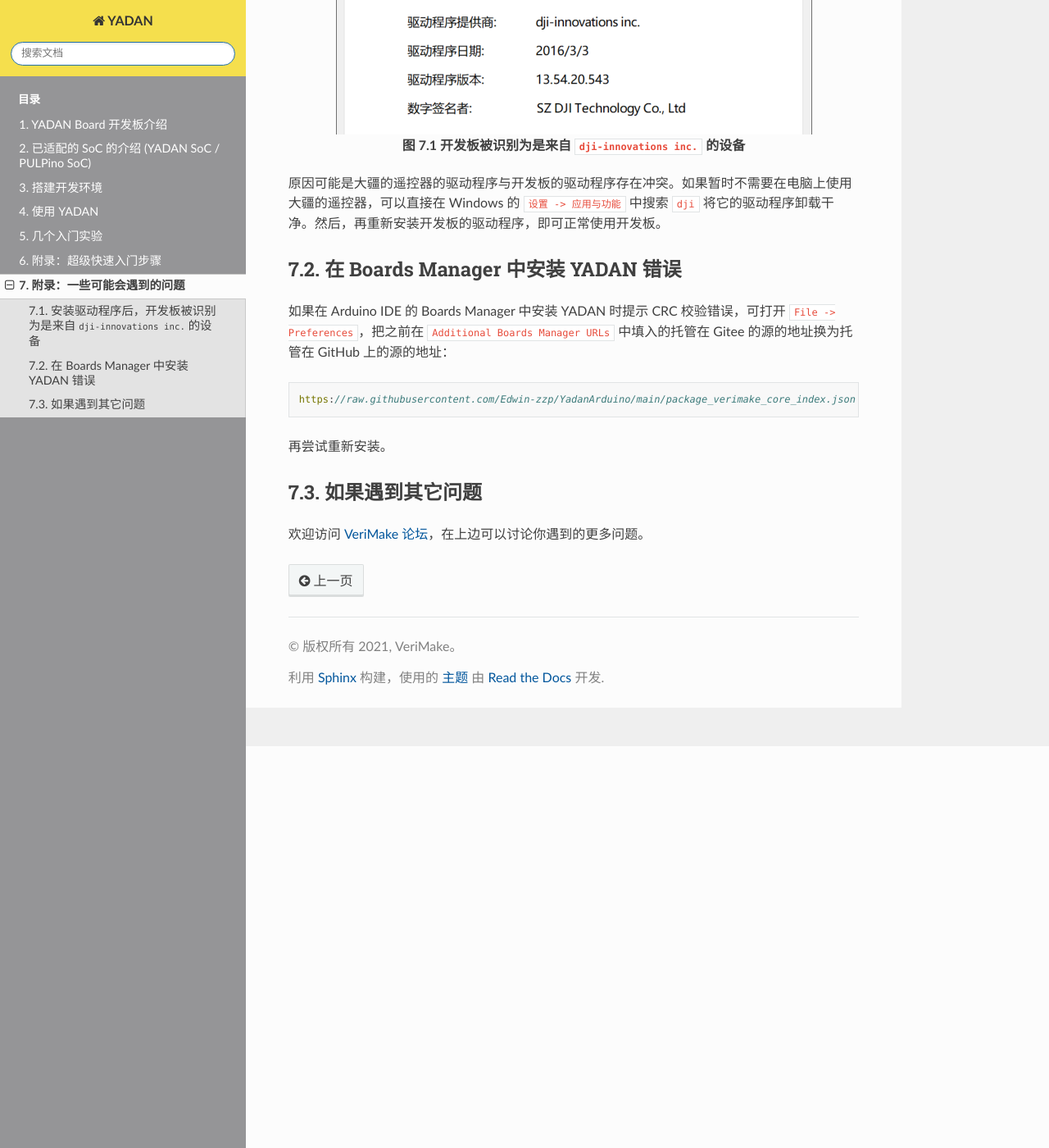
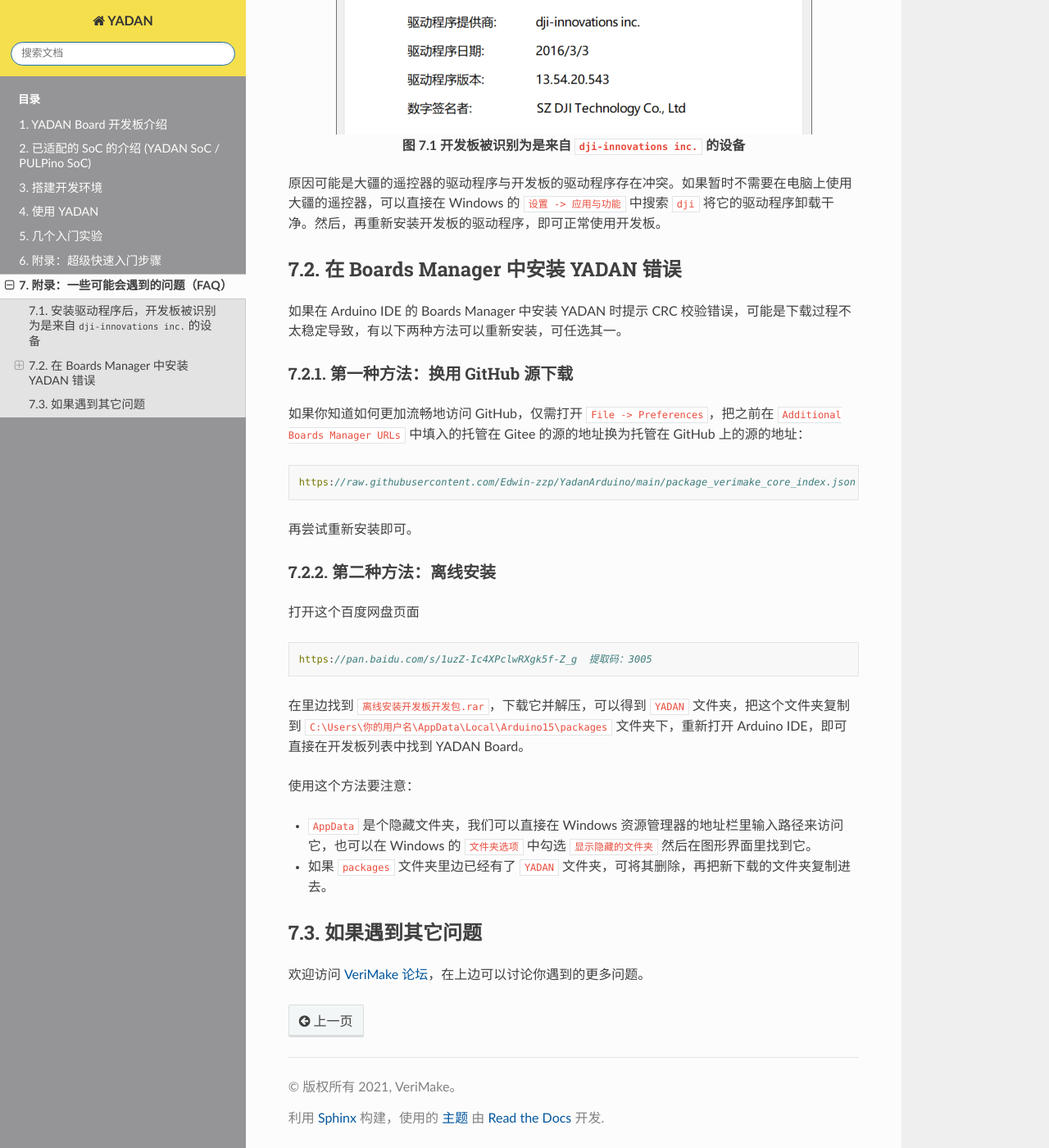
Before and after one commit to CSY-tvgo/YADAN-Docs, a Sphinx documentation site: the page built from docs/source/chap7.md, in a window 1280 px wide and 1400 px high, scrolled down 490 px. Shown: the whole window at 82% size. Built offline with Sphinx 7.4.7 and the Read the Docs theme 2.0.0, drawn with Linux system fonts in a browser that asks for light colours; some of the changed text lies outside the part shown.

Commit message:
add some contents in FAQ

````diff
--- a/docs/source/chap7.md
+++ b/docs/source/chap7.md
@@ -1,4 +1,4 @@
-# 附录：一些可能会遇到的问题
+# 附录：一些可能会遇到的问题（FAQ）
 
 ## 安装驱动程序后，开发板被识别为是来自 `dji-innovations inc.` 的设备
 
@@ -12,11 +12,25 @@
 
 ## 在 Boards Manager 中安装 YADAN 错误
 
-如果在 Arduino IDE 的 Boards Manager 中安装 YADAN 时提示 CRC 校验错误，可打开 `File -> Preferences`，把之前在 `Additional Boards Manager URLs` 中填入的托管在 Gitee 的源的地址换为托管在 GitHub 上的源的地址：
+如果在 Arduino IDE 的 Boards Manager 中安装 YADAN 时提示 CRC 校验错误，可能是下载过程不太稳定导致，有以下两种方法可以重新安装，可任选其一。
+
+### 第一种方法：换用 GitHub 源下载
+如果你知道如何更加流畅地访问 GitHub，仅需打开 `File -> Preferences`，把之前在 `Additional Boards Manager URLs` 中填入的托管在 Gitee 的源的地址换为托管在 GitHub 上的源的地址：
 ```
 https://raw.githubusercontent.com/Edwin-zzp/YadanArduino/main/package_verimake_core_index.json
 ```
-再尝试重新安装。
+再尝试重新安装即可。
+
+### 第二种方法：离线安装
+打开这个百度网盘页面
+```
+https://pan.baidu.com/s/1uzZ-Ic4XPclwRXgk5f-Z_g  提取码：3005
+```
+在里边找到 `离线安装开发板开发包.rar`，下载它并解压，可以得到 `YADAN` 文件夹，把这个文件夹复制到 `C:\Users\你的用户名\AppData\Local\Arduino15\packages` 文件夹下，重新打开 Arduino IDE，即可直接在开发板列表中找到 YADAN Board。
+
+使用这个方法要注意：
++ `AppData` 是个隐藏文件夹，我们可以直接在 Windows 资源管理器的地址栏里输入路径来访问它，也可以在 Windows 的 `文件夹选项` 中勾选 `显示隐藏的文件夹` 然后在图形界面里找到它。
++ 如果 `packages` 文件夹里边已经有了 `YADAN` 文件夹，可将其删除，再把新下载的文件夹复制进去。
 
 
 ## 如果遇到其它问题
--- a/docs/source/index.rst
+++ b/docs/source/index.rst
@@ -25,7 +25,7 @@ YADAN 项目包含 YADAN Core、YADAN SoC、YADAN Board，分别是 RISC-V 指
    几个入门实验 <chap5.md>
 
    附录：超级快速入门步骤 <chap6.md>
-   附录：一些可能会遇到的问题 <chap7.md>
+   附录：一些可能会遇到的问题（FAQ） <chap7.md>
 
 
 YADAN 在 RISC-V 中国峰会 2021 上的介绍
````
Also changed, not shown: README.md (+1 -1 lines), docs/source/chap3.md (+1 -1 lines).
